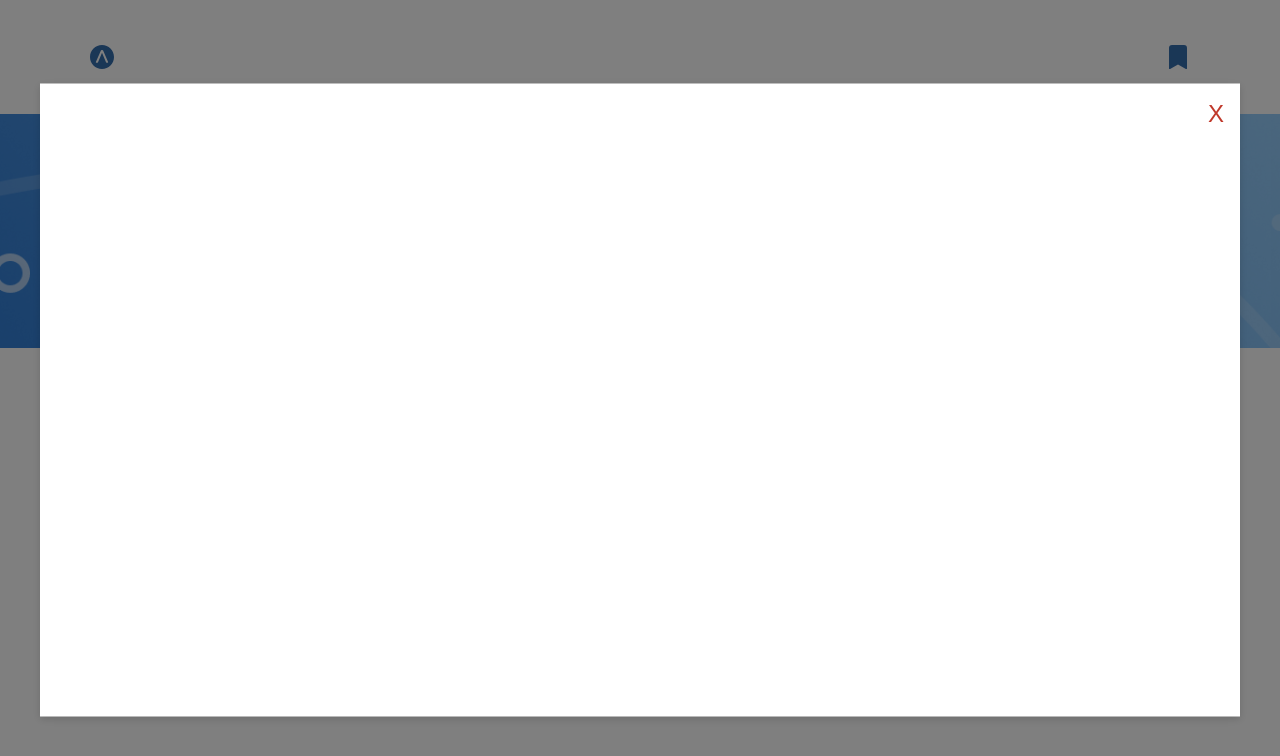
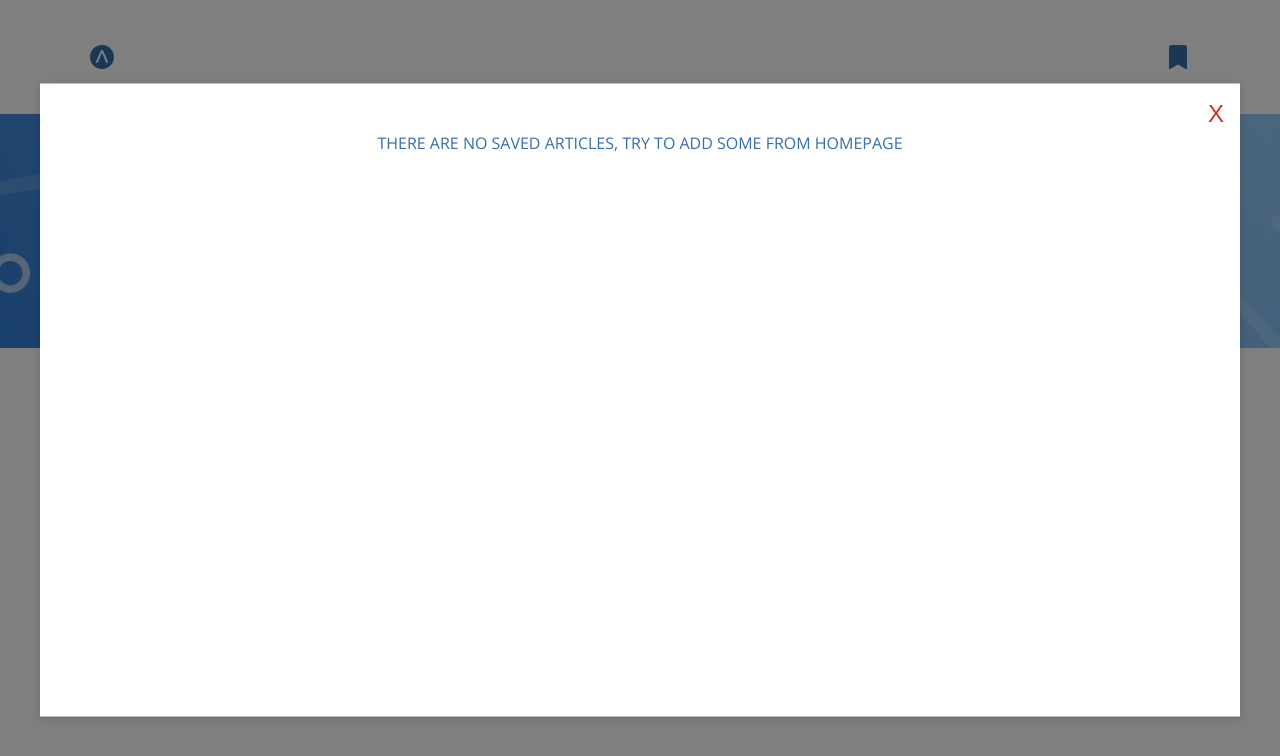
Before and after one commit to TheLightskinGuy/Articles-React, a React (Create React App) app: page / in a window 1280 px wide. Both pictures are taken after a click on the icon 1178 px from the left and 57 px from the top of the page. Shown: the top 756 px of the page. Built offline with nearby package versions, Linux system fonts and the light colour scheme; the HTML template or start-up script is replaced by a standard one; a web font is replaced by a local one.

Commit message:
Last updates/implementations finished

```diff
--- a/src/App.js
+++ b/src/App.js
@@ -1,11 +1,34 @@
+import { useState } from "react";
 import Navbar from "./components/Layout/Navbar";
 import Homepage from "./components/Content/Homepage";
 
 function App() {
+  const [bookmarkedData, setBookmarkedData] = useState(
+    JSON.parse(localStorage.getItem("bookmarkedData")) || []
+  );
+
+  const handleBookmarkClick = (data) => {
+    if (!bookmarkedData.some((item) => item.id === data.id)) {
+      const updatedData = [data, ...bookmarkedData];
+      setBookmarkedData(updatedData);
+      localStorage.setItem("bookmarkedData", JSON.stringify(updatedData));
+    } else {
+      const updatedData = bookmarkedData.filter((item) => item.id !== data.id);
+      setBookmarkedData(updatedData);
+      localStorage.setItem("bookmarkedData", JSON.stringify(updatedData));
+    }
+  };
+
   return (
     <>
-      <Navbar />
-      <Homepage />
+      <Navbar
+        bookmarkedData={bookmarkedData}
+        onBookmarkClick={handleBookmarkClick}
+      />
+      <Homepage
+        bookmarkedData={bookmarkedData}
+        onBookmarkClick={handleBookmarkClick}
+      />
     </>
   );
 }
--- a/src/components/Content/AllArticles.js
+++ b/src/components/Content/AllArticles.js
@@ -2,8 +2,9 @@ import ContainerCard from "../UI/ContainerCard";
 import ButtonsInCards from "../UI/ButtonsInCards";
 import classes from "./AllArticles.module.css";
 
-const AllArticles = ({ data, onBookmarkClick, showButtons }) => {
+const AllArticlesData = ({ data, onBookmarkClick, isBookmarked }) => {
   return (
+    <>
       <ContainerCard>
         <div className={classes.container}>
           <div>
@@ -25,19 +26,19 @@ const AllArticles = ({ data, onBookmarkClick, showButtons }) => {
                 </p>
               </div>
               <div className={classes.row}>
-              {showButtons && (
                 <ButtonsInCards
                   class={"big"}
                   data={data}
-                  onBookmarkClick={onBookmarkClick}
+                  isBookmarked={isBookmarked}
+                  onBookmarkClick={() => onBookmarkClick(data)}
                 />
-              )}
               </div>
             </div>
           </div>
         </div>
       </ContainerCard>
+    </>
   );
 };
 
-export default AllArticles;
+export default AllArticlesData;
--- a/src/components/Content/Homepage.js
+++ b/src/components/Content/Homepage.js
@@ -10,7 +10,7 @@ import ModalWrapper from "../UI/ModalWrapper";
 import AllArticles from "./AllArticles";
 import Input from "./Input";
 
-const Homepage = () => {
+const Homepage = ({ bookmarkedData, onBookmarkClick }) => {
   const [inputValue, setInputValue] = useState("");
   const [showArticles, setShowArticles] = useState(false);
   const [popularData, setPopularData] = useState(null);
@@ -20,14 +20,9 @@ const Homepage = () => {
   const [showNoDataMessage, setShowNoDataMessage] = useState(false);
   const [selectedArticleIndex, setSelectedArticleIndex] = useState(null);
   const [isModalOpen, setIsModalOpen] = useState(false);
-  const [showButtons, setShowButtons] = useState(true);
   // eslint-disable-next-line no-unused-vars
   const [showArrows, setShowArrows] = useState(true);
   const [currentPage, setCurrentPage] = useState(2);
-  const [bookmarkedData, setBookmarkedData] = useState(
-    JSON.parse(localStorage.getItem("bookmarkedData")) || []
-  );
-
 
   const articlesPerPage = 5;
 
@@ -54,7 +49,6 @@ const Homepage = () => {
 
         setPopularData(popularData);
         setAllArticlesData(allArticlesData);
-        setShowButtons(true);
 
         if (popularData.total === 0) {
           setShowNoDataMessage(true);
@@ -75,16 +69,8 @@ const Homepage = () => {
     fetchData();
   }, [inputValue, error]);
 
-  const handleBookmarkClick = (data) => {
-    if (!bookmarkedData.some((item) => item.id === data.id)) {
-      const updatedData = [...bookmarkedData, data];
-      setBookmarkedData(updatedData);
-      localStorage.setItem("bookmarkedData", JSON.stringify(updatedData));
-    } else {
-      const updatedData = bookmarkedData.filter((item) => item.id !== data.id);
-      setBookmarkedData(updatedData);
-      localStorage.setItem("bookmarkedData", JSON.stringify(updatedData));
-    }
+  const handleLocalBookmarkClick = (data) => {
+    onBookmarkClick(data);
   };
 
   const handleButtonClickInput = (value) => {
@@ -111,7 +97,6 @@ const Homepage = () => {
   const handleNextPageAll = () => {
     setCurrentPage((prevPage) => prevPage + 1);
   };
-
   const handlePrevClickModal = () => {
     setSelectedArticleIndex((prevIndex) =>
       prevIndex > 0 ? parseInt(prevIndex) - 1 : popularData.hits.length - 1
@@ -178,7 +163,7 @@ const Homepage = () => {
             containerClass={"container"}
             imageClass={"image"}
             onClick={() => handleArticleClick("0")}
-            onBookmarkClick={handleBookmarkClick}
+            onBookmarkClick={handleLocalBookmarkClick}
           />
           <div className={classes.restRowArticles}>
             {popularData.hits.slice(1, 4).map((item, index) => (
@@ -186,7 +171,7 @@ const Homepage = () => {
                 key={index}
                 data={item}
                 onClick={() => handleArticleClick(index + 1)}
-                onBookmarkClick={handleBookmarkClick}
+                onBookmarkClick={handleLocalBookmarkClick}
               />
             ))}
           </div>
@@ -198,7 +183,7 @@ const Homepage = () => {
                     key={index}
                     data={item}
                     onClick={() => handleArticleClick(index + 4)}
-                    onBookmarkClick={handleBookmarkClick}
+                    onBookmarkClick={handleLocalBookmarkClick}
                   />
                 ))}
               </div>
@@ -209,7 +194,7 @@ const Homepage = () => {
                     key={index}
                     data={item}
                     onClick={() => handleArticleClick(index + 8)}
-                    onBookmarkClick={handleBookmarkClick}
+                    onBookmarkClick={handleLocalBookmarkClick}
                   />
                 ))}
               </div>
@@ -220,7 +205,7 @@ const Homepage = () => {
                     key={index}
                     data={item}
                     onClick={() => handleArticleClick(index + 14)}
-                    onBookmarkClick={handleBookmarkClick}
+                    onBookmarkClick={handleLocalBookmarkClick}
                   />
                 ))}
               </div>
@@ -241,8 +226,7 @@ const Homepage = () => {
               <AllArticles
                 key={index}
                 data={item}
-                onBookmarkClick={handleBookmarkClick}
-                showButtons={showButtons}
+                onBookmarkClick={handleLocalBookmarkClick}
               />
             ))}
           <div className={classes.prevButtons}>
--- a/src/components/Layout/Navbar.js
+++ b/src/components/Layout/Navbar.js
@@ -6,11 +6,10 @@ import Banner from "./Banner";
 import ModalWrapper from "../UI/ModalWrapper";
 import AllArticles from "../Content/AllArticles";
 
-const Navbar = () => {
+const Navbar = ({ bookmarkedData, onBookmarkClick }) => {
   const [isModalOpen, setIsModalOpen] = useState(false);
+  // eslint-disable-next-line no-unused-vars
   const [data, setData] = useState([]);
-  const [showButtons, setShowButtons] = useState(false);
-  const [showArrows, setShowArrows] = useState(false);
 
   useEffect(() => {
     const savedData = localStorage.getItem("bookmarkedData");
@@ -25,8 +24,10 @@ const Navbar = () => {
 
   const handleOpenModal = () => {
     setIsModalOpen(true);
-    setShowButtons(false);
-    setShowArrows(false);
+  };
+
+  const handleLocalBookmarkClick = (item) => {
+    onBookmarkClick(item);
   };
 
   return (
@@ -35,12 +36,22 @@ const Navbar = () => {
         <ModalWrapper
           isOpen={isModalOpen}
           onClose={handleCloseModal}
-          showArrow={showArrows}
+          showArrow={false}
         >
           <div className={classes.ArticleComponent}>
-            {data.map((item, index) => (
-              <AllArticles data={item} key={index} showButtons={showButtons} />
-            ))}
+            {bookmarkedData.length > 0 ? (
+              bookmarkedData.map((item, index) => (
+                <AllArticles
+                  key={index}
+                  data={item}
+                  onBookmarkClick={handleLocalBookmarkClick}
+                />
+              ))
+            ) : (
+              <p className={classes.noFavoritesData}>
+                THERE ARE NO SAVED ARTICLES, TRY TO ADD SOME FROM HOMEPAGE
+              </p>
+            )}
           </div>
         </ModalWrapper>
       )}
--- a/src/components/Layout/Navbar.module.css
+++ b/src/components/Layout/Navbar.module.css
@@ -16,3 +16,9 @@
 .ArticleComponent {
   padding-top: 32px;
 }
+
+.noFavoritesData {
+  display: flex;
+  justify-content: center;
+  color: #356ead;
+}
--- a/src/components/UI/ButtonsInCards.js
+++ b/src/components/UI/ButtonsInCards.js
@@ -14,12 +14,28 @@ const ButtonsInCards = (props) => {
         (item) => item.id === props.data.id
       );
       setIsBookmarked(isItemBookmarked);
+    } else {
+      setIsBookmarked(false);
     }
   }, [props.data.id]);
 
   const handleBookmarkClick = () => {
     props.onBookmarkClick(props.data);
+    setIsBookmarked(!isBookmarked);
   };
+
+  useEffect(() => {
+    const savedData = localStorage.getItem("bookmarkedData");
+    if (savedData) {
+      const bookmarkedData = JSON.parse(savedData);
+      const isItemBookmarked = bookmarkedData.some(
+        (item) => item.id === props.data.id
+      );
+      if (!isItemBookmarked) {
+        setIsBookmarked(false);
+      }
+    }
+  }, [props.data.id]);
 
   return (
     <div className={classes[`${props.class}`]}>
--- a/src/components/UI/ButtonsInCards.module.css
+++ b/src/components/UI/ButtonsInCards.module.css
@@ -28,5 +28,5 @@
 }
 
 .bookmarkButtonActive {
-  color: yellow !important;
+  color: #eeee00 !important;
 }
```
Lines whose indentation alone changed are shown as unchanged.
